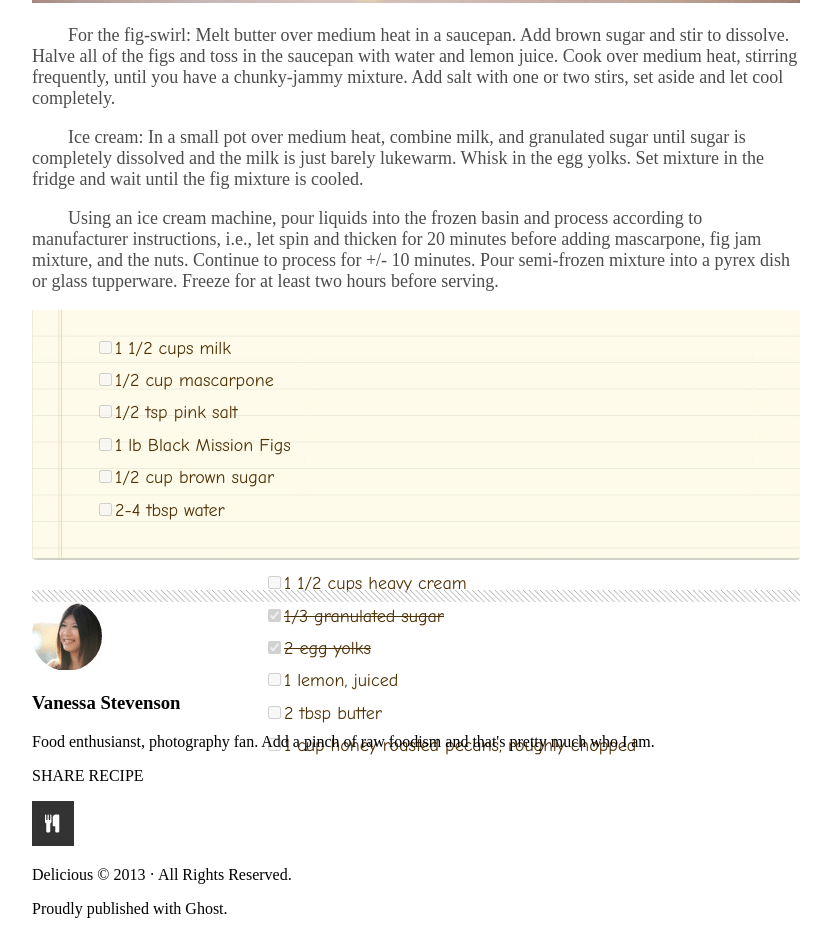
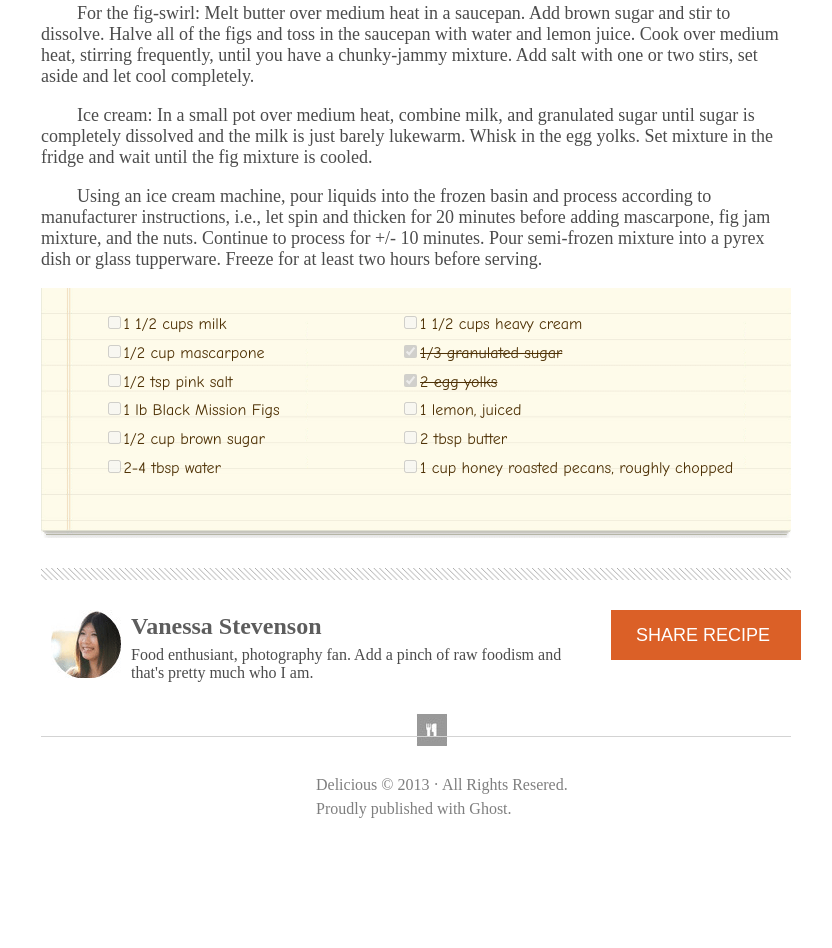
Before and after one commit to Seon2020/ChocolatePizzaPage, a plain HTML site: page index.html in a window 1280 px wide. Shown: the part 759-1707 px from the top of the page, without its empty margins (224-1056 px from the left). After the commit the page ends 1602 px from the top, so only its background shows below. Drawn offline with Linux system fonts and the light colour scheme.

Commit message:
Footer and Final Edits
Added footer CSS rules and made necessary adjustments to HTML.

```diff
--- a/index.html
+++ b/index.html
@@ -61,18 +61,23 @@
         </article>
       </div> <!--End of main content div-->
       <div id="borderBottom"></div>
+      <div class="aboutAuth">
+        <img src="assets/van-pic.png">
+        <div class="about">
+            <p class="name">Vanessa Stevenson</p>
+            <p>Food enthusiant, photography fan. Add a pinch of raw foodism and that's pretty much who I am.</p>
+        </div>
+          <div class="share-button">SHARE RECIPE</div>
+      </div>
       <footer>
-        <div id="footerLeft">
-          <img id="photoVanessa" src="assets/van-pic.png" alt="vanessa stevenson">
-          <h3 id="author">Vanessa Stevenson</h3>
-          <p id="vanessaAbout">Food enthusianst, photography fan. Add a pinch of raw foodism and that's pretty much who I am.</p>
+        <div>
+            <img class="footLogo" src="assets/small-logo.png">
+            <div class="footer"></div>
         </div>
-        <div id="footerRight">
-          <p>SHARE RECIPE</p>
+        <div class="copyright">
+            <p>Delicious © 2013 · All Rights Resered.</p>
+            <p>Proudly published with Ghost.</p>
         </div>
-        <img id="logoFooter" src="assets/logo.png" alt="fork and knife logo">
-        <p id="copyright">Delicious &copy; 2013 &#183; All Rights Reserved.</p>
-        <p id="published">Proudly published with Ghost.</p>
       </footer>
     </div> <!--End of page div-->
   </body>
--- a/style.css
+++ b/style.css
@@ -1,13 +1,13 @@
 body {
   background-color: white;
   color: black;
-  width: 60%;
+  width: 750px;
   margin: 30px auto;
 }
 header {
   width: 100%;
   height: 75%;
-  margin-bottom: 40px;
+  margin-bottom: 30px;
 }
 #delicious {
   font-family: 'Yellowtail', cursive;
@@ -28,8 +28,6 @@ header {
 }
 .forkAndKnife {
   float: left;
-  margin-top: 10px;
-  height: 50px;
 }
 header ul {
   float: right;
@@ -88,13 +86,13 @@ article p {
   list-style-type: none;
   margin-top: 3%;
   color: rgb(78, 49, 5);
-  font-size: large;
+  font-size: medium;
 }
 #side1 {
   margin-left: 3%;
 }
 #side2 {
-  margin-left: 25%;
+  margin-left: 10%;
 }
 .listIngred {
   line-height: 1.8em;
@@ -108,3 +106,53 @@ article p {
   background-size: 5.66px 5.66px;
   opacity: 0.5;
 }
+.aboutAuth {
+  width: 100%;
+  margin-left: 10px;
+  margin-top: 30px;
+}
+.about {
+  display: inline-block;
+  width: 450px;
+  opacity: 0.7;
+  margin-left: 5px;
+}
+.name {
+  margin-top: 0;
+  color: black;
+  font-size: 1.5em;
+  font-weight: bold;
+  opacity: 0.9;
+  margin-bottom: -10px;
+}
+.share-button {
+  float: right;
+  background-color: rgb(219, 96, 39);
+  width: 150px;
+  height: 20px;
+  color: white;
+  font-size: large;
+  padding: 15px;
+  padding-left: 25px;
+  font-family: sans-serif;
+  font-weight: lighter;
+}
+.footer {
+  margin-top: 0 auto;
+  background-color: lightgray;
+  display: inline-block;
+  width: 100%;
+  height: 1px;
+}
+.footLogo {
+  margin-top: 15px;
+  margin-left: 375px;
+  margin-bottom: -27px;
+}
+.copyright {
+  margin-top: 40px;
+  margin-left: 275px;
+  width: 50%;
+  opacity: 0.5;
+  line-height: .5em;
+}
```
